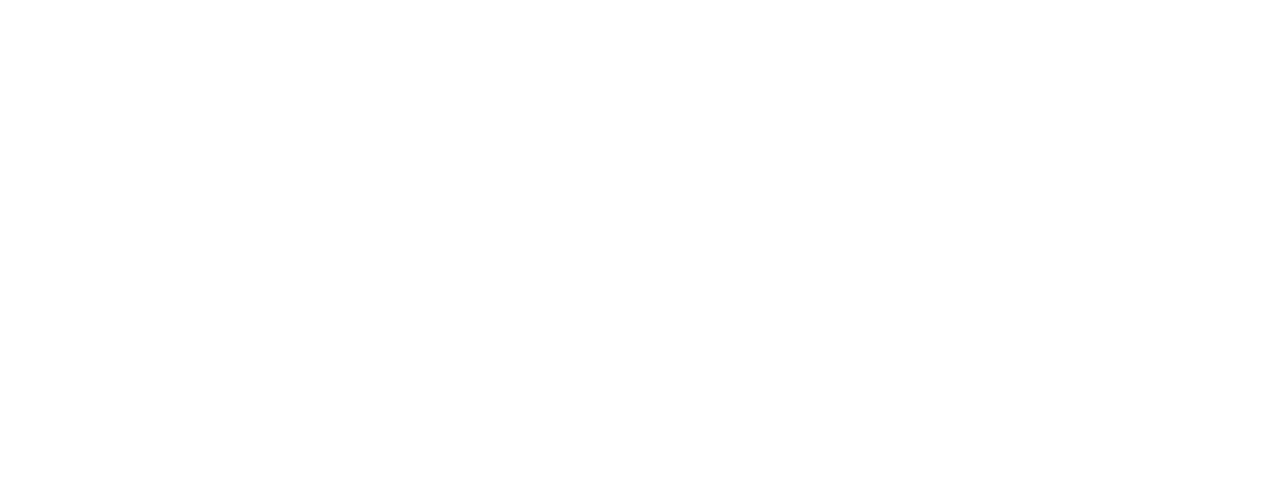
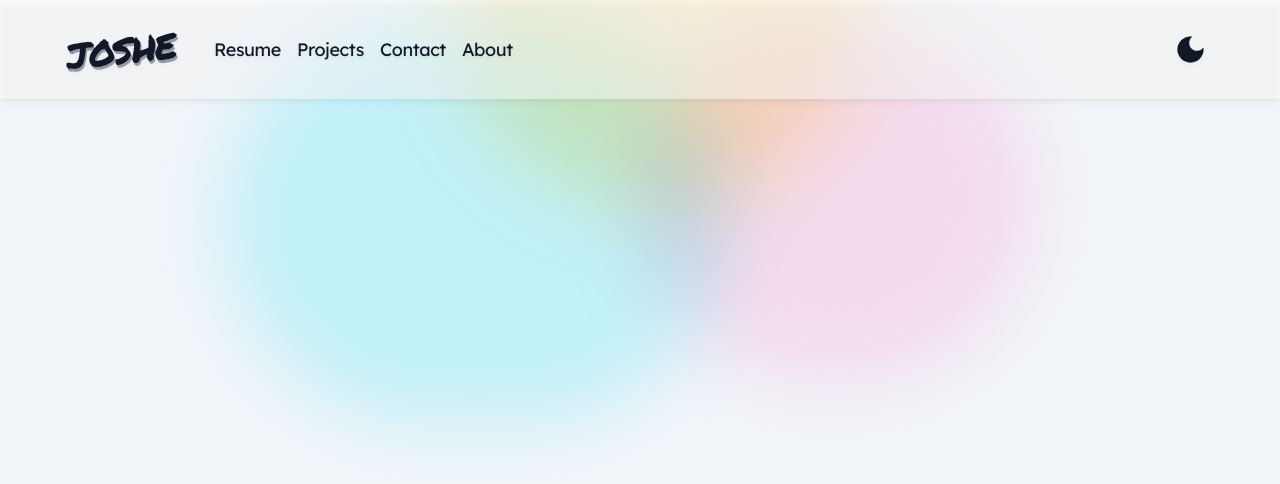
Before and after one commit to BentAllenDesign/portfolio-web, a React (Vite) app: page / in a window 1280 px wide. Shown: the top 484 px of the page. Built offline with nearby package versions, Linux system fonts and the light colour scheme; a web font is replaced by a local one.

Commit message:
feat: set up base page with navigation and upper bg

```diff
--- a/index.html
+++ b/index.html
@@ -1,13 +1,18 @@
 <!DOCTYPE html>
 <html lang="en">
+
 <head>
   <meta charset="UTF-8" />
+
   <link rel="icon" type="image/svg+xml" href="/vite.svg" />
+
   <meta name="viewport" content="width=device-width, initial-scale=1.0" />
   <title>Vite + React + TS</title>
 </head>
+
 <body>
   <div id="root"></div>
   <script type="module" src="/src/main.tsx"></script>
 </body>
+
 </html>
--- /dev/null
+++ b/postcss.config.cjs
@@ -0,0 +1,6 @@
+module.exports = {
+  plugins: {
+    tailwindcss: {},
+    autoprefixer: {},
+  },
+}
--- a/src/Routestrap.tsx
+++ b/src/Routestrap.tsx
@@ -1,11 +1,13 @@
 import { Route, Routes } from "react-router-dom";
+import { Page } from "./components/Page";
 
 export const Routestrap = () => (
   <Routes>
-    <Route path="" element={<></>}> // Page component
+    <Route path="" element={<Page />}> // Page component
       <Route index element={<></>} /> // Landing component
+      <Route path="/about" element={<></>} /> // About Me component
+      <Route path="/projects" element={<></>} /> // Projects component
       <Route path="/resume" element={<></>} /> // Resume component
-      <Route path="/projects" element={<></>} /> // Projects component
       <Route path="/contact" element={<></>} /> // Resume component
     </Route>
   </Routes>
--- /dev/null
+++ b/src/components/Navbar.tsx
@@ -0,0 +1,61 @@
+import { DarkMode, LightMode } from "@mui/icons-material";
+import { Box, Container, IconButton, Typography } from "@mui/material";
+import { grey } from "@mui/material/colors";
+import clsx from "clsx";
+import { memo, useCallback } from "react";
+import { Link } from "react-router-dom";
+
+const linkStyles = "no-underline block capitalize text-lg text-inherit font-medium transition-all duration-200 ease-in-out drop-shadow-sm hover:text-cyan-500";
+
+interface INavbar {
+  darkMode: boolean;
+  setDarkMode: React.Dispatch<React.SetStateAction<boolean>>;
+}
+
+export const Navbar = memo<INavbar>(({ darkMode, setDarkMode }) => {
+  const handleThemeChange = useCallback(() => {
+    setDarkMode(!darkMode);
+  }, [darkMode]);
+
+  return (
+    <Box className="flex items-center drop-shadow-md relative">
+      <Box className={clsx("absolute w-full h-full opacity-50 backdrop-blur-lg", darkMode ? 'bg-gray-900' : 'bg-white')} />
+      <Container className="flex items-center py-6">
+        <Box className="font-logo -rotate-6 -mt-7">
+          <Link to="/" replace className="group no-underline text-transparent">
+            <span className={clsx("fixed z-50 subpixel-antialiased tracking-tighter text-4xl font-logo", darkMode ? 'text-gray-200' : 'text-gray-900')}>
+              JOSHE
+            </span>
+            <span className={clsx(
+              "absolute subpixel-antialiased tracking-tighter text-4xl font-logo transition-all duration-300 ease-in-out translate-x-[1px] translate-y-[3px]",
+              "group-hover:translate-x-[3px] group-hover:translate-y-[5px] group-hover:opacity-95 group-hover:scale-105 opacity-40",
+              darkMode ? 'text-gray-300 group-hover:text-cyan-500' : 'text-gray-900 group-hover:text-cyan-400'
+            )}
+            >
+              JOSHE
+            </span>
+          </Link>
+        </Box>
+        <Box className={clsx("font-display tracking-tight flex space-x-4 ml-[150px]", darkMode ? 'text-gray-400' : 'text-gray-900')}>
+          <Link to="/resume" className={linkStyles}>
+            resume
+          </Link>
+          <Link to="/projects" className={linkStyles}>
+            projects
+          </Link>
+          <Link to="/contact" className={linkStyles}>
+            contact
+          </Link>
+          <Link to="/about" className={linkStyles}>
+            about
+          </Link>
+        </Box>
+        <IconButton onClick={handleThemeChange} className={clsx("ml-auto transition duration-100", darkMode ? 'text-gray-300' : 'text-gray-900')}>
+          {darkMode
+            ? <LightMode fontSize="large" className="text-inherit" />
+            : <DarkMode fontSize="large" className="text-inherit" />}
+        </IconButton>
+      </Container>
+    </Box>
+  )
+})
--- /dev/null
+++ b/src/components/Page.tsx
@@ -0,0 +1,39 @@
+import { Box } from "@mui/material"
+import { lightBlue } from "@mui/material/colors"
+import { Container } from "@mui/system"
+import clsx from "clsx"
+import { useEffect, useState } from "react"
+import { Outlet } from "react-router-dom"
+import { Navbar } from "./Navbar"
+
+export const Page = () => {
+  const [darkMode, setDarkMode] = useState<boolean>(() => {
+    const storedDarkMode = localStorage.getItem('darkMode');
+    if (storedDarkMode) return storedDarkMode === 'true';
+    return false;
+  });
+
+  useEffect(() => {
+    localStorage.setItem('darkMode', `${darkMode}`);
+  }, [darkMode]);
+
+  return (
+    <Box className={clsx("w-screen h-screen", darkMode ? "bg-slate-800" : "bg-slate-100")}>
+      <Box className="absolute w-full z-0">
+        <Container className="relative h-[200px] w-[800px] opacity-50">
+          <div className="absolute top-0 -left-4 w-[520px] h-[420px] bg-cyan-300 rounded-full mix-blend-multiply blur-2xl opacity-70 animate-blob"></div>
+          <div className="absolute top-0 -right-4 w-[420px] h-96 bg-pink-300 rounded-full mix-blend-multiply blur-2xl opacity-70 animate-blob animation-delay-2000"></div>
+          <div className="absolute -bottom-8 left-1/4 w-96 h-[420px] bg-amber-300 rounded-full mix-blend-multiply blur-2xl opacity-70 animate-blob animation-delay-4000"></div>
+        </Container>
+      </Box>
+      <Box className="z-10 top-0">
+        <Navbar {...{darkMode, setDarkMode}} />
+      </Box>
+      <Container className="p-3 sm:p-6 lg:p-9">
+        <Box className="overflow-y-scroll overflow-x-hidden">
+          <Outlet />
+        </Box>
+      </Container>
+    </Box>
+  )
+}
--- a/src/index.css
+++ b/src/index.css
@@ -2,4 +2,13 @@
 @tailwind components;
 @tailwind utilities;
 
+@layer utilities {
+  .animation-delay-2000 {
+    animation-delay: 2s;
+  }
+  .animation-delay-4000 {
+    animation-delay: 4s;
+  }
+}
+
 ::-webkit-scrollbar {display:none;}
--- a/tailwind.config.cjs
+++ b/tailwind.config.cjs
@@ -5,7 +5,10 @@
   corePlugins: {
     preflight: false
   },
-  content: ['./src/**/*.{html,js,ts,jsx,tsx}'],
+  content: [
+    './index.html',
+    './src/**/*.{html,js,ts,jsx,tsx}',
+  ],
   important: '#root',
   variants: {
     extend: {
@@ -20,8 +23,10 @@
       },
       fontFamily: {
         display: ['Lexend', ...defaultTheme.fontFamily.sans],
-        logo: ['"Baloo 2"', 'cursive'],
-        base: ['"Inter"', 'sans-serif'],
+        logo: ['Permanent Marker'],
+      },
+      backgroundImage: {
+        'gradient-radial': 'radial-gradient(var(--tw-gradient-stops))',
       },
       colors: {
         accent: '#1C3A6B',
@@ -78,10 +83,25 @@
         'gradient-y-fastest': 'gradient-y 2s ease infinite',
         'gradient-y-toofast': 'gradient-y 1s ease infinite',
         'gradient-xy': 'gradient-xy 15s ease infinite',
+        blob: 'blob 7s infinite',
         marquee: 'marquee linear infinite',
         marquee2: 'marquee2 linear infinite',
       },
       keyframes: {
+        blob: {
+          "0%": {
+            transform: "translate(0px, 0px) scale(1)",
+          },
+          "33%": {
+            transform: "translate(30px, -50px) scale(1.1)",
+          },
+          "66%": {
+            transform: "translate(-20px, 20px) scale(0.9)",
+          },
+          "100%": {
+            transform: "tranlate(0px, 0px) scale(1)",
+          },
+        },
         load: {
           '0%': {
             transform: 'rotate(0deg)',
@@ -162,10 +182,10 @@
     },
   },
   plugins: [
-    require('@tailwindcss/forms'),
-    require('@tailwindcss/aspect-ratio'),
-    require('@tailwindcss/typography'),
-    require('@tailwindcss/line-clamp'),
-    require('tailwindcss-textshadow'),
+    // require('@tailwindcss/forms'),
+    // require('@tailwindcss/aspect-ratio'),
+    // require('@tailwindcss/typography'),
+    // require('@tailwindcss/line-clamp'),
+    // require('tailwindcss-textshadow'),
   ],
 }
```
Also changed, not shown: package.json (+8 -0 lines), src/App.tsx (+7 -1 lines), 1 other file (tests, documents, lock files or other folders). Lines whose indentation alone changed are shown as unchanged.
